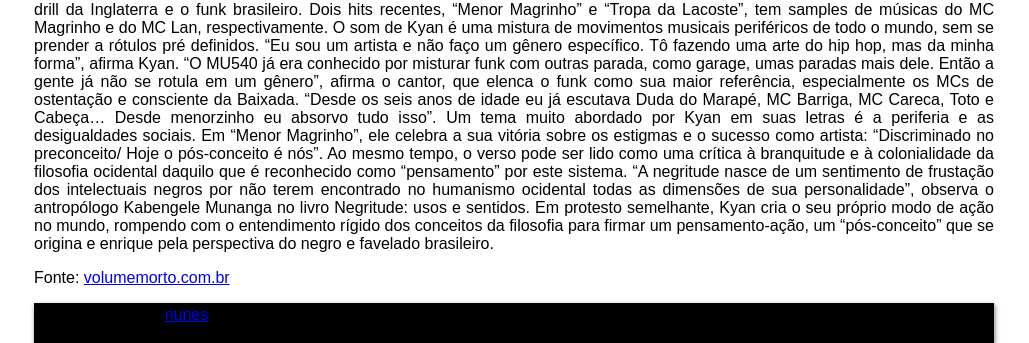
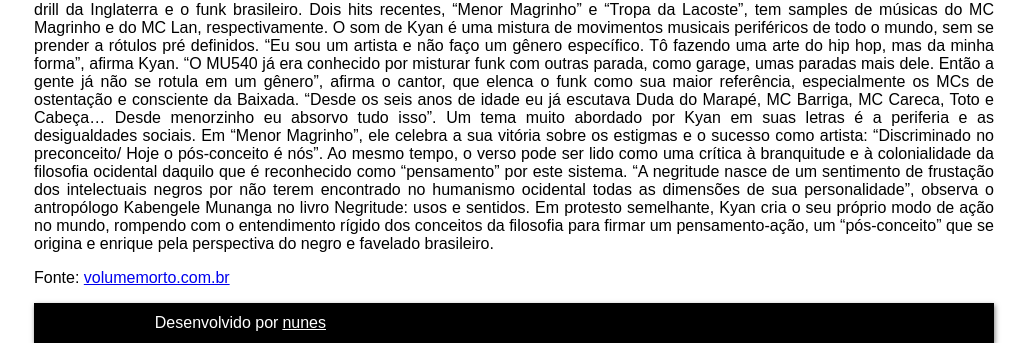
Before and after one commit to nunexxss/nunexxss-pw1, a plain HTML site: page avaliacoes/atividade4/arte.html in a window 1280 px wide. Shown: the part 1617-1960 px from the top of the page, without its empty margins (134-1163 px from the left). Drawn offline with Linux system fonts and the light colour scheme.

Commit message:
1 file modified

```diff
--- a/avaliacoes/atividade4/styles.css
+++ b/avaliacoes/atividade4/styles.css
@@ -42,7 +42,24 @@ html, body {
 #rodape {
   background-color: black;
   box-shadow: 1px 2px 5px rgba(0,0,0,0.5);
-  position:relative ;
+  position: relative;
   width: 100%;
   height: 5%;
 }
+
+#followus {
+  width: 300px;
+  height: 100%;
+  float: center;
+}
+
+#followus table{
+  color: #ffffff;
+  margin: 0 auto;
+  margin-right: 5px;
+  height: 100%;
+}
+
+#followus a {
+  color: white;
+}
```
